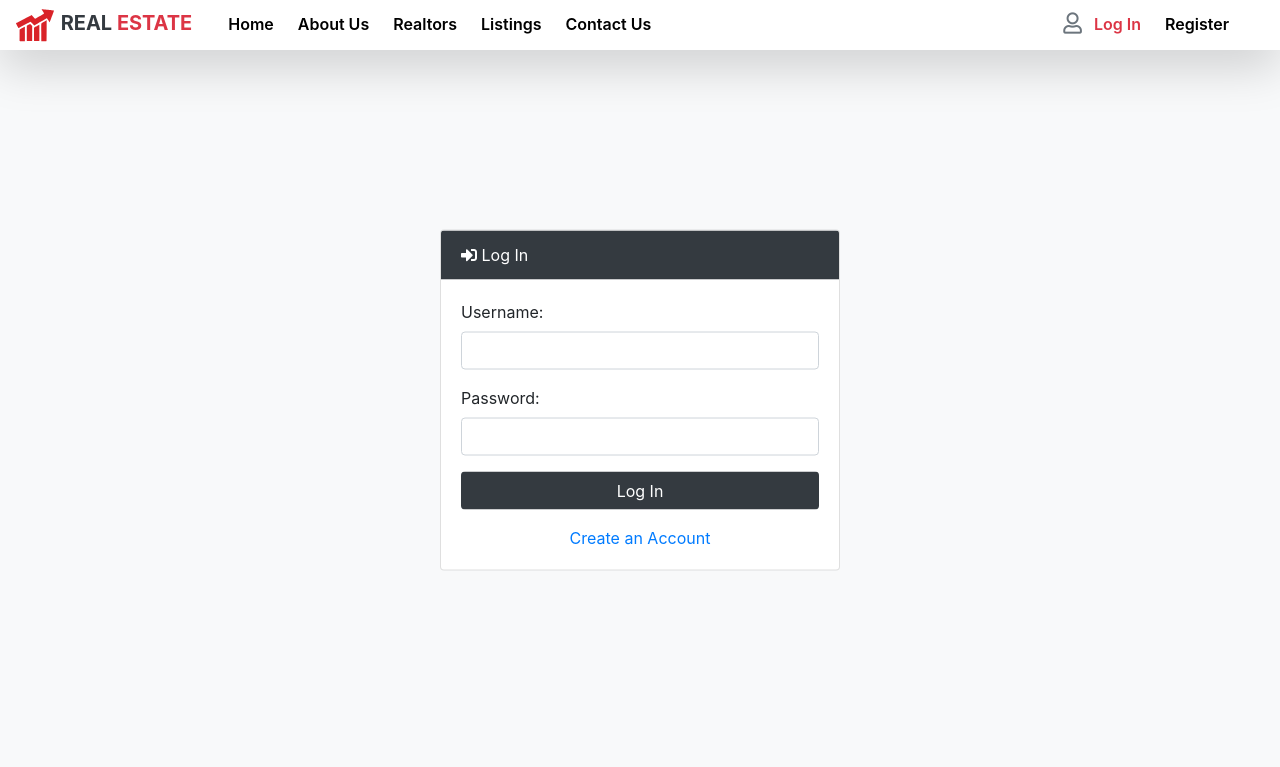
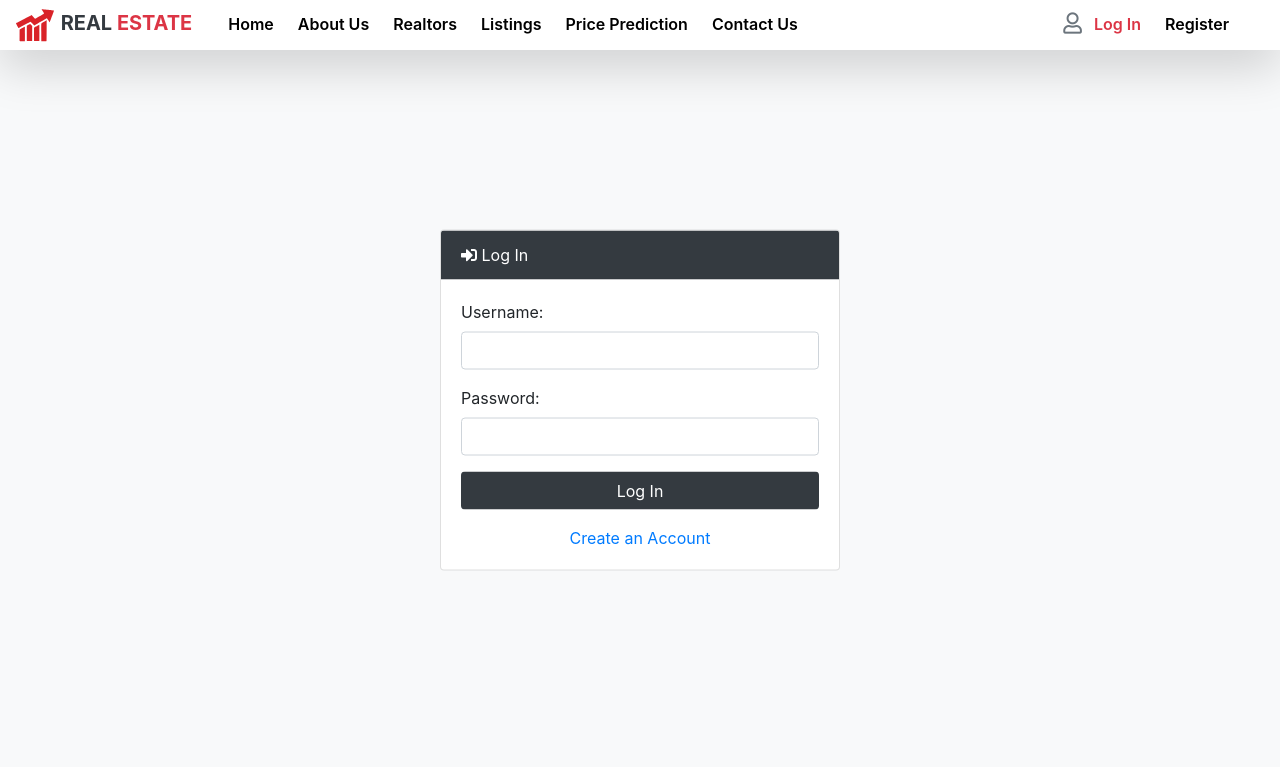
Before and after one commit to KruzeZab/Realtor-Estate-Agent, a Django app: page /accounts/login/ in a window 1280 px wide. Shown: the top 767 px of the page. Run offline with Django 3.2, Linux system fonts and the light colour scheme; some libraries are stand-ins or nearby versions.

Commit message:
fix comma

```diff
--- a/listings/views.py
+++ b/listings/views.py
@@ -2,6 +2,8 @@ import joblib
 from django.shortcuts import render, redirect
 from django.views.generic import ListView, DetailView
 from django.contrib import messages
+from django.contrib.humanize.templatetags.humanize import intcomma
+
 
 from queue import PriorityQueue
 
@@ -170,9 +172,9 @@ def predict(request):
 
         predicted_price = get_predicted_price(new_data)
 
-        formatted_price = f'${predicted_price:.2f}'
+        formatted_price = f'{intcomma(int(predicted_price))}'
 
-        messages.success(request, f'Predicted Price: ${formatted_price_price}')
+        messages.success(request, f'Predicted Price: $ {formatted_price}')
 
         return redirect('/listings/predict')
     return render(request, 'listings/predict.html')
--- a/templates/partials/_navbar.html
+++ b/templates/partials/_navbar.html
@@ -108,6 +108,13 @@
         </li>
         <li class="nav-item">
           <a
+            class="nav-link {% if 'predict' in request.path %} active {% endif %}"
+            href="{% url 'listings:predict' %}"
+            >Price Prediction</a
+          >
+        </li>
+        <li class="nav-item">
+          <a
             class="nav-link {% if 'contact' in request.path %} active {% endif %}"
             href="{% url 'pages:contact' %}"
             >Contact Us</a
```
